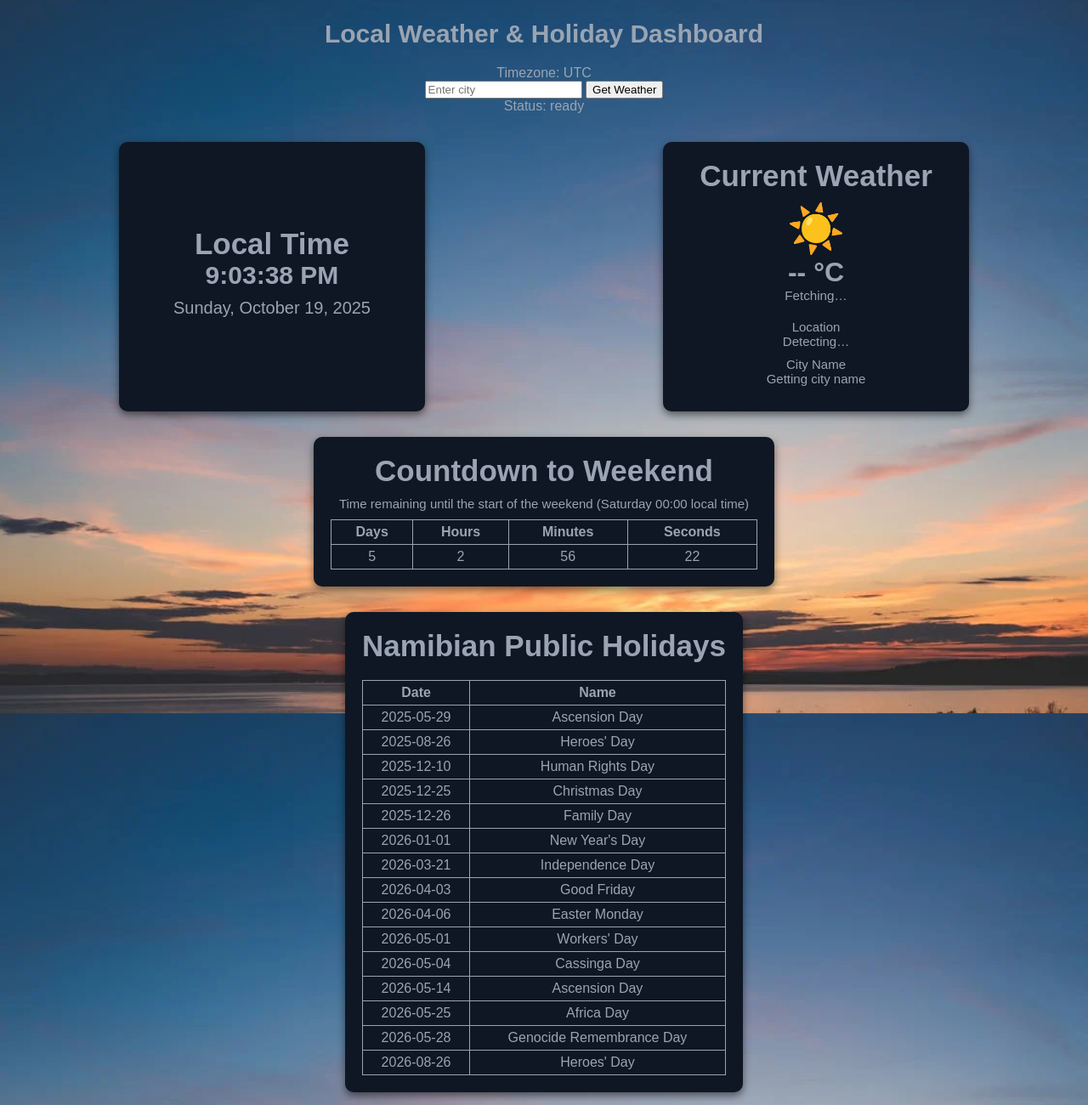
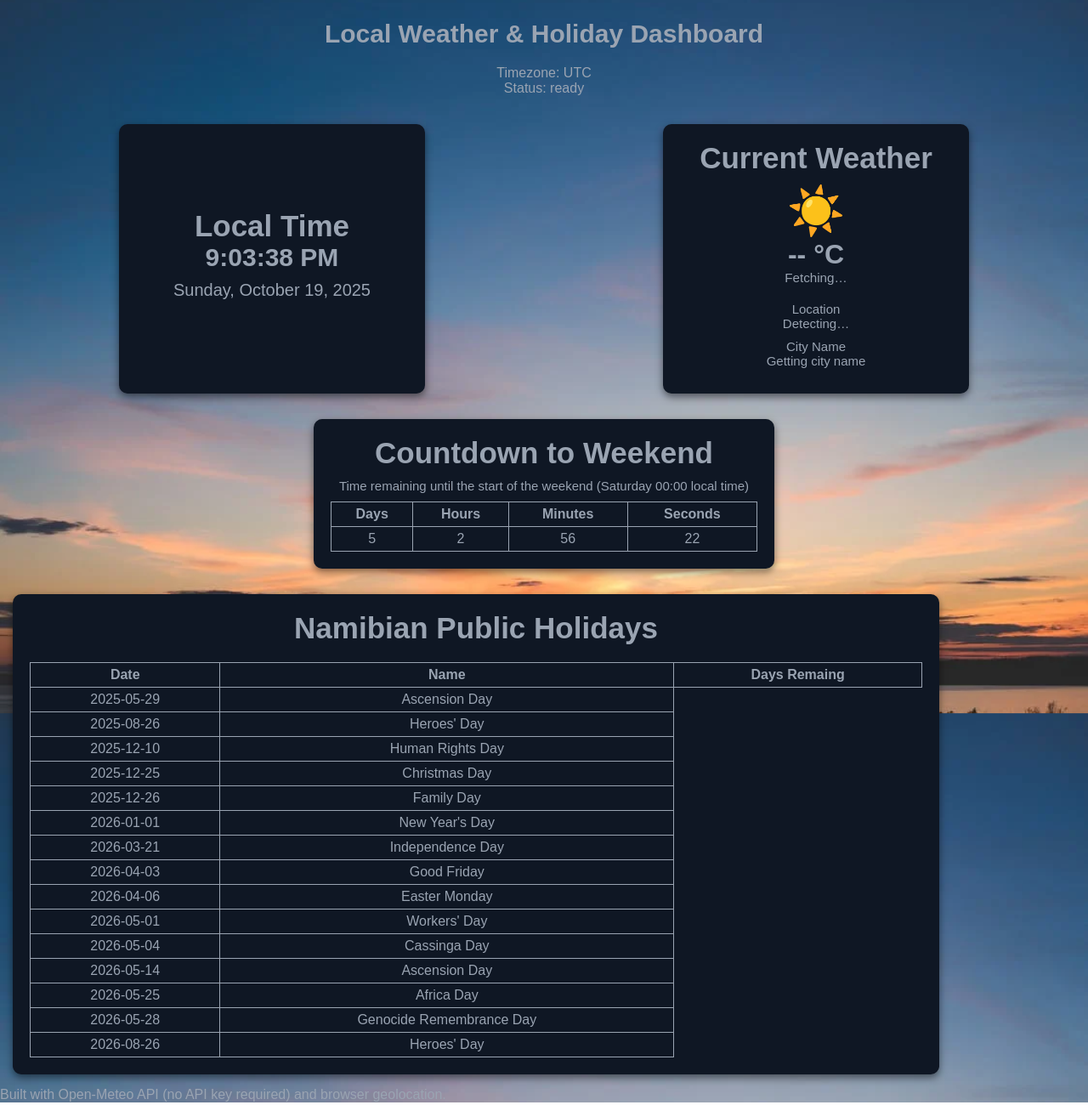
Before and after one commit to WAD621S-2025/G30-Weather-App, a plain HTML site: page index.html in a window 1280 px wide. Shown: the part 15-1315 px from the top of the page at 85% size. Drawn offline with Linux system fonts and the light colour scheme; no server answers.

Commit message:
Update index.html
Final changes after code clean up

```diff
--- a/index.html
+++ b/index.html
@@ -13,8 +13,8 @@
         <h1>Local Weather & Holiday Dashboard</h1>
         <p id="tz">Detecting timezone…</p>
         <form class="cityForm">
-        <input type="text" class="cityInput" placeholder="Enter city">
-        <button type="submit">Get Weather</button>
+        <!--<input type="text" class="cityInput" placeholder="Enter city">
+        <button type="submit">Get Weather</button>-->
         </form>
       </div>
       <div >
@@ -32,17 +32,12 @@
               <div class="time-large" id="local-time">--:--:--</div>
               <div class="time-small" id="local-date">Loading date…</div>
             </div>
-            <!--<div style="text-align:right;color:var(--muted)">
 
-              <div id="locale" style="font-size:13px;margin-top:6px"></div>
-            </div>-->
           </div>
         </section>
 
       <section class="card weather-card">
-      <!--<div style="display:flex;justify-content:space-between;align-items:center">-->
-
-          <div class="heading">Current Weather</div>
+         <div class="heading">Current Weather</div>
           <div>
             <div class="weather-icon" id="weather-icon">☀️</div>
             <div class="weather-info">
@@ -57,7 +52,6 @@
           <div >City Name</div>
           <div id="city-name" >Getting city name</div>
         </div>
-      <!--</div>-->
     </section>
 
     <section class="card countdown-card">
@@ -66,18 +60,6 @@
         <div class="small">
           Time remaining until the start of the weekend (Saturday 00:00 local time)
         </div>
-
-        <!--
-        <div class="countdown" style="margin-top:12px">
-          <div class="digits">
-            <div class="digit"><div id="cd-days">--</div><small>Days</small></div>
-            <div class="digit"><div id="cd-hours">--</div><small>Hours</small></div>
-            <div class="digit"><div id="cd-mins">--</div><small>Minutes</small></div>
-            <div class="digit"><div id="cd-secs">--</div><small>Seconds</small></div>
-          </div>
-          <div id="cd-message" style="color:var(--muted);font-size:13px"></div>
-        </div>
-        -->
 
         <table id="countdownTable">
     <thead>
@@ -102,16 +84,10 @@
     </section>
     </div>
 
-    <div class="container">
+    <div class="container-table">
     <section class="card holidays">
 
-      <!--<div style="display:flex;justify-content:space-between;align-items:center;margin-bottom:8px">-->
-        <div class="heading">Namibian Public Holidays</div>
-
-        <!--<div style="color:var(--muted);font-size:13px">
-        </div>-->
-
-      <!--<div class="holidays-list" id="holidays-list"></div>-->
+      <div class="heading">Namibian Public Holidays</div>
 
 
     <table id="holidayTable">
@@ -119,6 +95,7 @@
         <tr>
           <th>Date</th>
           <th>Name</th>
+          <th>Days Remaing</th>
         </tr>
       </thead>
       <tbody>
@@ -130,30 +107,9 @@
       </section>
 
       <footer>
-        <!-- Built with Open-Meteo API (no API key required) and browser geolocation. -->
+        Built with Open-Meteo API (no API key required) and browser geolocation.
       </footer>
     </div>
-
-
-  <!-- Embedded holidays JSON -->
-   <!--
-  <script id="nam-holidays" type="application/json">
-  [
-    {"date":"2026-01-01","name":"New Year's Day"},
-    {"date":"2025-03-21","name":"Independence Day"},
-    {"date":"2025-04-18","name":"Good Friday"},
-    {"date":"2025-04-21","name":"Easter Monday"},
-    {"date":"2025-05-01","name":"Workers' Day"},
-    {"date":"2025-08-26","name":"Heroes' Day"},
-    {"date":"2025-09-10","name":"Cassinga Day"},
-    {"date":"2025-12-10","name":"Human Rights Day"},
-    {"date":"2025-12-25","name":"Christmas Day"},
-    {"date":"2025-12-26","name":"Family Day"}
-  ]
-  </script>
--->
-
-
 
   <script src="script.js"></script>
 </body>
```
